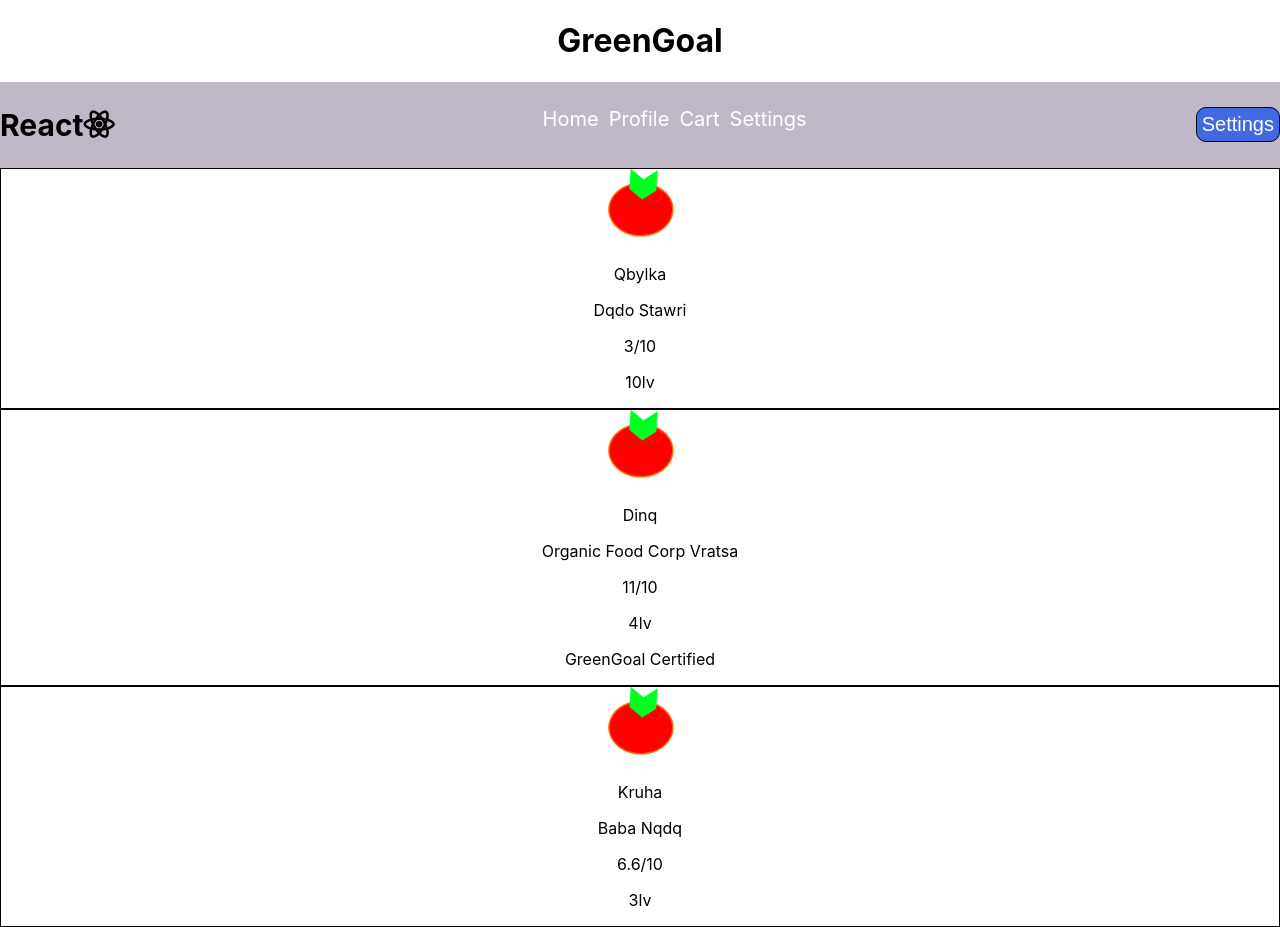
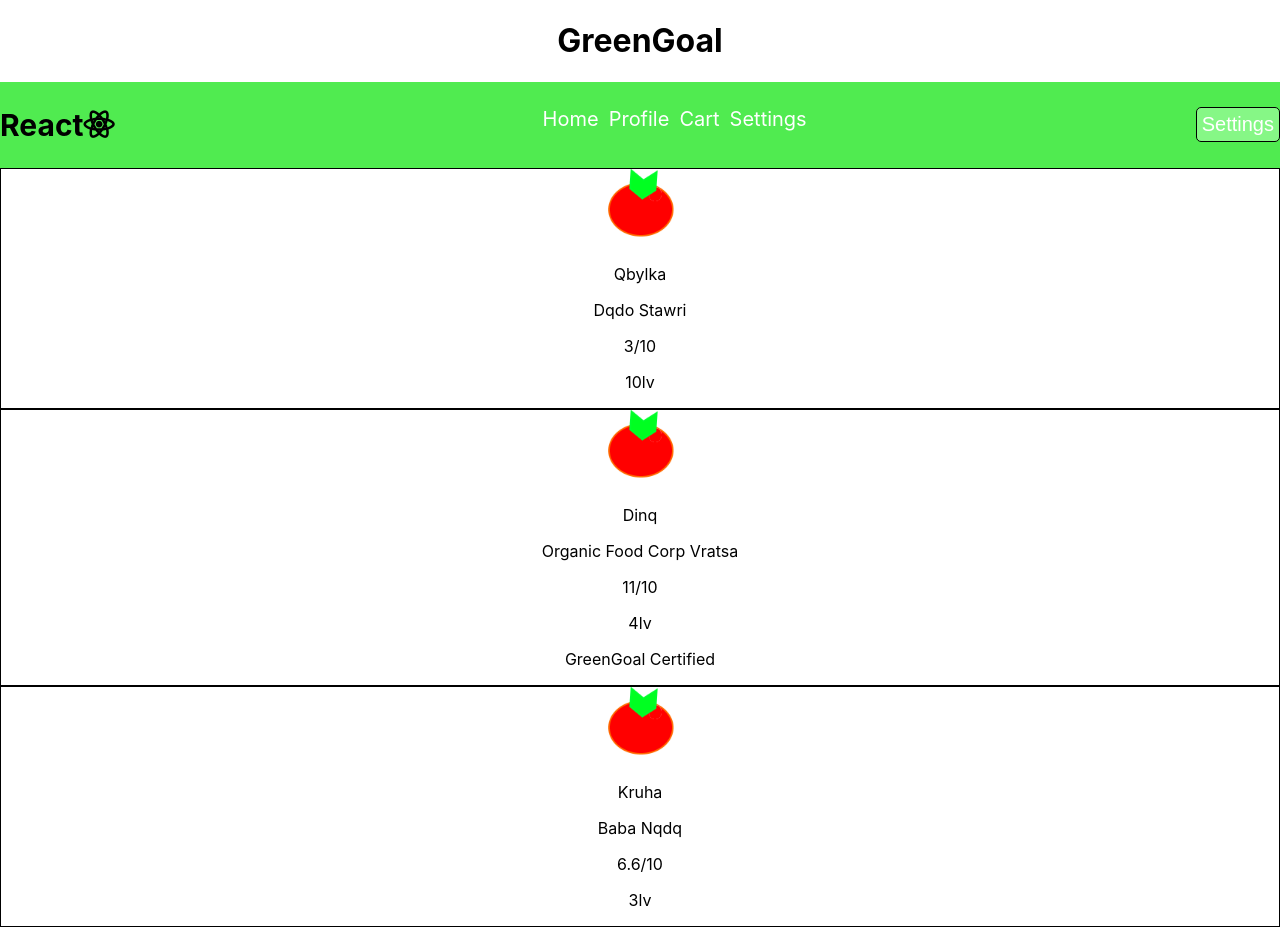
Before and after one commit to ZariProjects/Hack_Tues_GG, a React app in the folder green_goal/: page / in a window 1280 px wide. Built offline with nearby package versions, Linux system fonts and the light colour scheme.

Commit message:
Update NavigationBar.css

```diff
--- a/green_goal/src/components/NavigationBar/NavigationBar.css
+++ b/green_goal/src/components/NavigationBar/NavigationBar.css
@@ -2,7 +2,7 @@
 {
     display: flex;
     justify-content: space-between;
-    background-color: rgba(50, 20, 70, 0.3);
+    background-color: rgb(80, 235, 80);
     font-size: 20px;
 }
 
@@ -28,8 +28,8 @@ button
     align-self: center;
     padding: 5px;
     border: 1px solid black;
-    border-radius: 10px;
-    background-color: royalblue;
+    border-radius: 5px;
+    background-color:rgb(134, 247, 134);
     color: white;
     font-size: 20px;
 }
@@ -39,6 +39,11 @@ a:link
     color:white;
 }
 
+a:visited
+{
+    color: white;
+}
+
 a:hover
 {
     color: black;
```
